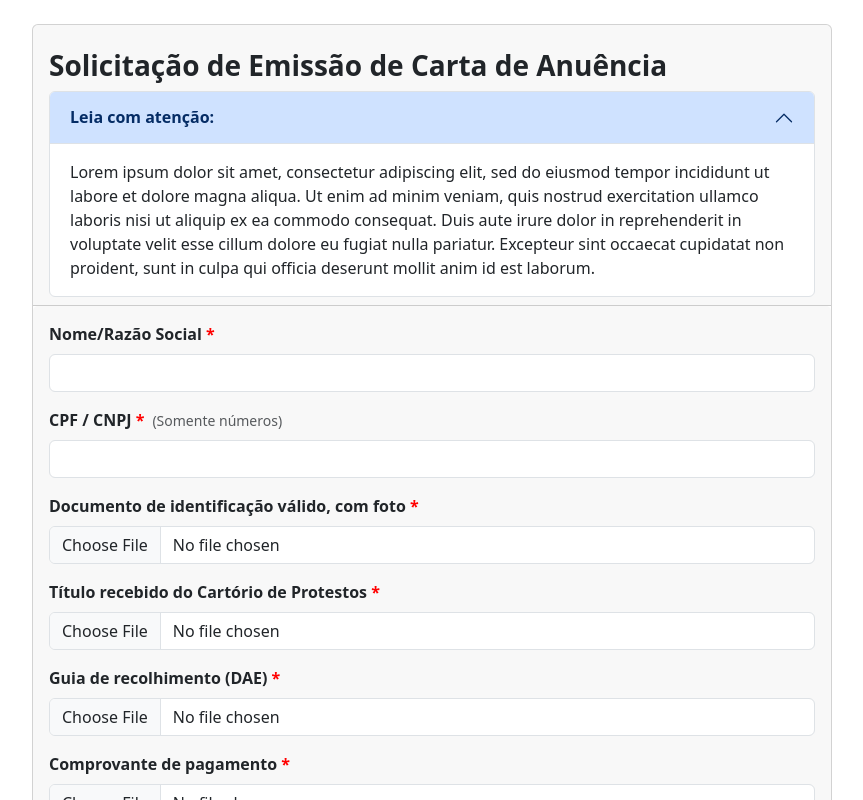
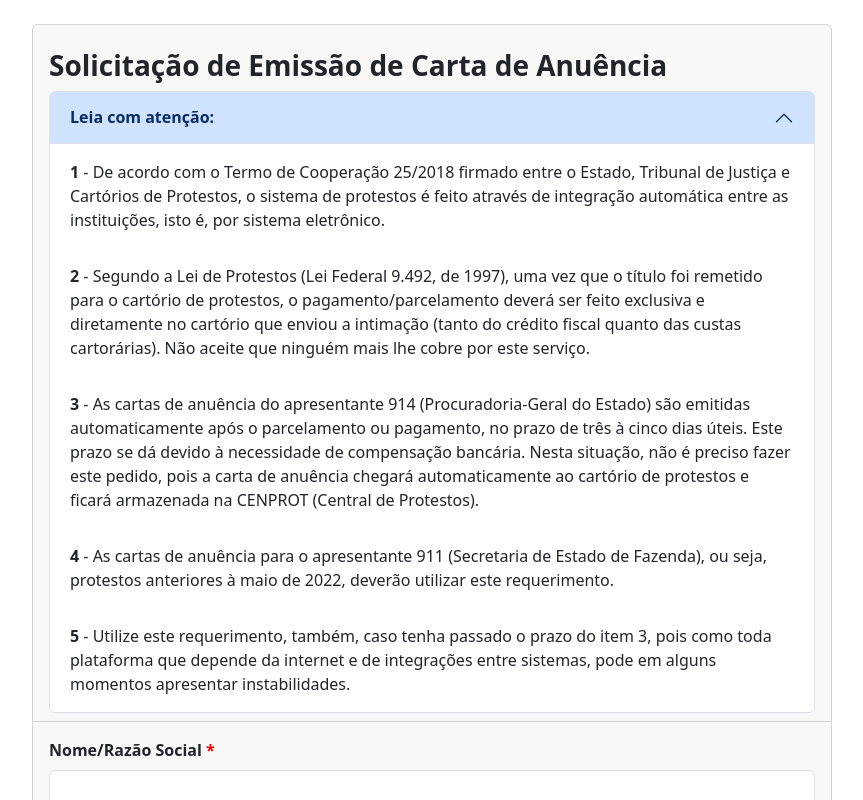
Before and after one commit to abudluan/forms-site-pge, a React (Create React App) app: page /form2 in a window 1280 px wide. Shown: the top 800 px of the page, without its empty margins (208-1071 px from the left). Built offline with nearby package versions, Linux system fonts and the light colour scheme.

Commit message:
fix: accordion form2

```diff
--- a/src/components/Form2/Form2.js
+++ b/src/components/Form2/Form2.js
@@ -147,13 +147,40 @@ const Form1 = () => {
                             <Accordion.Item eventKey="0">
                                 <Accordion.Header><strong>Leia com atenção:</strong></Accordion.Header>
                                 <Accordion.Body>
-                                    Lorem ipsum dolor sit amet, consectetur adipiscing elit, sed do
-                                    eiusmod tempor incididunt ut labore et dolore magna aliqua. Ut enim ad
-                                    minim veniam, quis nostrud exercitation ullamco laboris nisi ut
-                                    aliquip ex ea commodo consequat. Duis aute irure dolor in
-                                    reprehenderit in voluptate velit esse cillum dolore eu fugiat nulla
-                                    pariatur. Excepteur sint occaecat cupidatat non proident, sunt in
-                                    culpa qui officia deserunt mollit anim id est laborum.
+                                    <strong>1</strong> - De acordo com o Termo de
+                                    Cooperação 25/2018 firmado entre o Estado, Tribunal de Justiça e Cartórios de
+                                    Protestos, o sistema de protestos é
+                                    feito através de integração automática entre as instituições, isto é, por
+                                    sistema eletrônico.
+                                </Accordion.Body>
+
+                                <Accordion.Body>
+                                    <strong>2</strong> - Segundo a Lei de Protestos (Lei
+                                    Federal 9.492, de 1997), uma vez que o título foi remetido para o cartório de
+                                    protestos, o pagamento/parcelamento deverá ser feito exclusiva e diretamente no cartório que enviou a intimação (tanto do
+                                    crédito fiscal quanto das custas cartorárias). Não aceite que ninguém mais lhe
+                                    cobre por este serviço.
+                                </Accordion.Body>
+
+                                <Accordion.Body>
+                                    <strong>3</strong> - As cartas de anuência do apresentante 914 (Procuradoria-Geral do
+                                    Estado) são emitidas automaticamente após o parcelamento ou pagamento, no
+                                    prazo de três à cinco dias úteis. Este prazo se dá devido à necessidade de
+                                    compensação bancária.  Nesta situação,
+                                    não é preciso fazer este pedido, pois a carta de anuência chegará automaticamente
+                                    ao cartório de protestos e ficará armazenada na CENPROT (Central de Protestos).
+                                </Accordion.Body>
+
+                                <Accordion.Body>
+                                    <strong>4</strong> - As cartas de anuência para o apresentante 911 (Secretaria de Estado de
+                                    Fazenda), ou seja, protestos anteriores à maio de 2022, deverão utilizar
+                                    este requerimento.
+                                </Accordion.Body>
+
+                                <Accordion.Body>
+                                    <strong>5</strong> - Utilize este requerimento, também, caso tenha passado o prazo do item 3,
+                                    pois como toda plataforma que depende da internet e de integrações entre
+                                    sistemas, pode em alguns momentos apresentar instabilidades.
                                 </Accordion.Body>
                             </Accordion.Item>
                         </Accordion>
```
